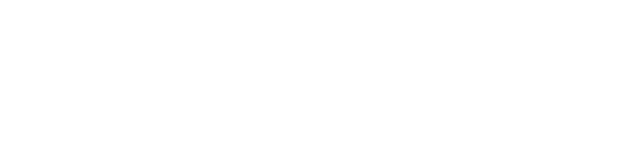
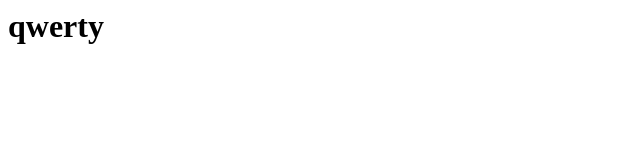
Before and after one commit to emilisk/gitvienas, a plain HTML site: page index.html in a window 1280 px wide. Shown: the whole page, without its empty margins (0-640 px from the left). Drawn offline with Linux system fonts and the light colour scheme.

Commit message:
added h1

```diff
--- a/index.html
+++ b/index.html
@@ -5,6 +5,8 @@
         </title>
     </head>
     <body>
-
+        <h1>
+            qwerty
+        </h1>
     </body>
 </html>
--- a/styles.css
+++ b/styles.css
@@ -1,8 +1,5 @@
 body{
     background-color: aqua;
-<<<<<<< HEAD
     margin: 20px;
-=======
     padding: 30px;
->>>>>>> feature-c
 }
```
